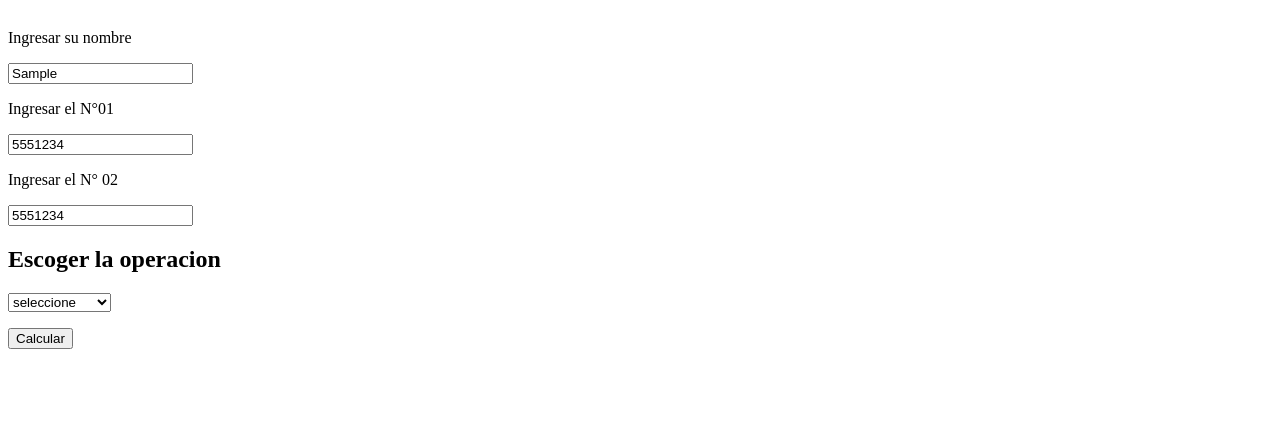
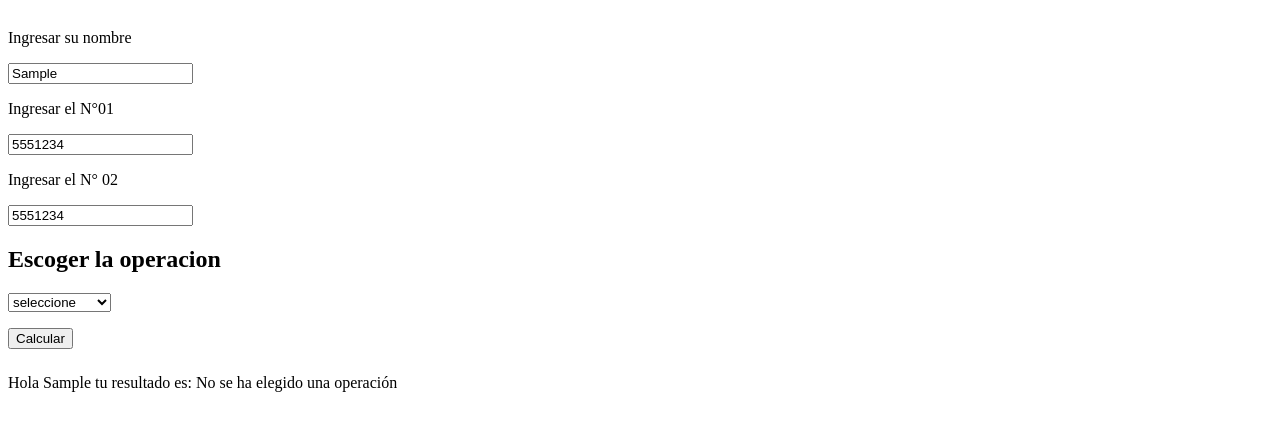
Before and after one commit to MaiaRT46RRRRRRR/GEMSQUAD_EJER_1_GRUP, a plain HTML site: page index.html in a window 1280 px wide. Both pictures are taken after typing "Sample", "5551234", "5551234" into the empty fields and a click on the button "Calcular". Shown: the part 98-528 px from the top of the page. Drawn offline with Linux system fonts and the light colour scheme.

Commit message:
Mostrando el resultado con innerHTML

```diff
--- a/assets/js/main.js
+++ b/assets/js/main.js
@@ -1,13 +1,13 @@
 //Valores obtenidas del formulario HTML
 var boton = document.getElementById('enviar');
-
+var resultados = document.getElementById('resultado');
 boton.onclick = function (){
   var nombre = document.getElementById('nombre').value;
   var numero1 = document.getElementById('num1').value;
   var numero2 = document.getElementById('num2').value;
   var operacion = document.getElementById('operacion').value;
-  //Llamando a la función "operaciones"
-  operaciones(operacion, numero1, numero2);
+  //Llamando a la función "operaciones" e imprimiendo en resultado
+  resultados.innerHTML = "Hola " + nombre+ " tu resultado es: " +operaciones(operacion, numero1, numero2);
     //return false;
   }
 
--- a/index.html
+++ b/index.html
@@ -46,6 +46,8 @@
       <p><button  id="enviar">Calcular</button></p>
       </div>
     </form>
+    <div id="resultado" style="margin-top: 25px">
+    </div>
   </section>
   <script src="assets\js\main.js"></script>
 </body>
```
